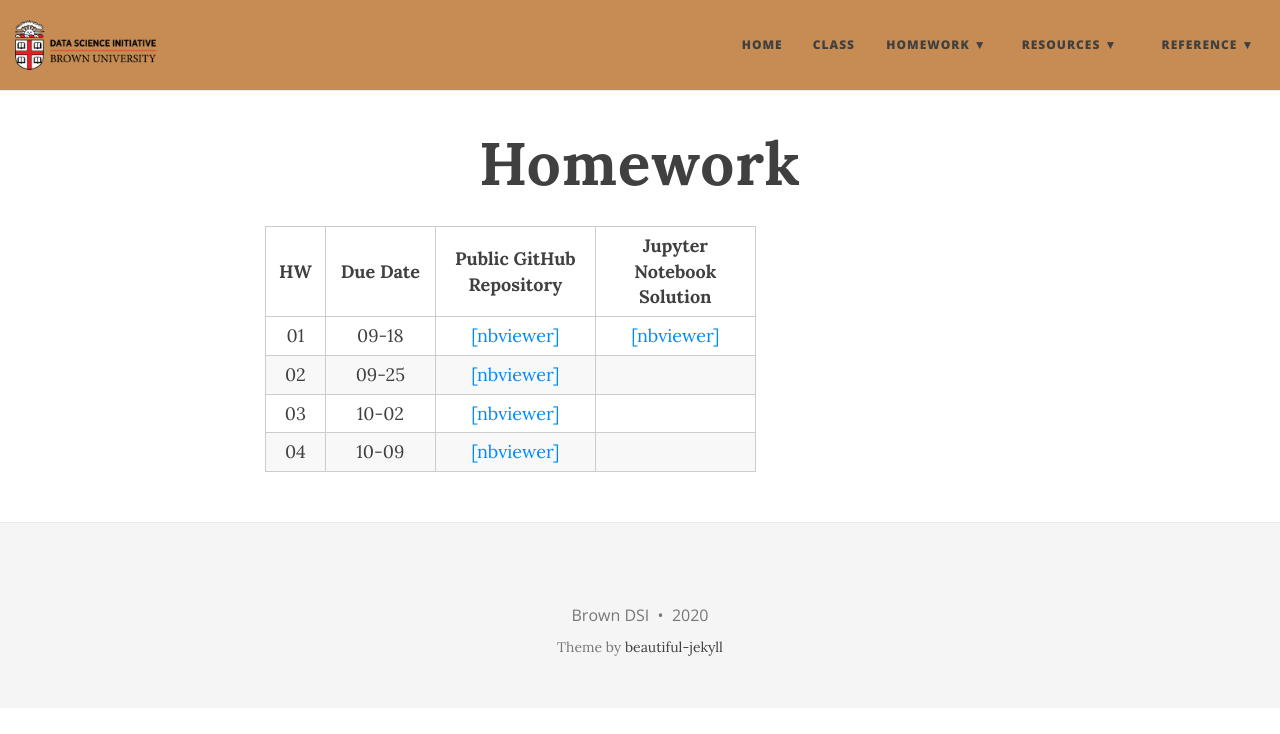
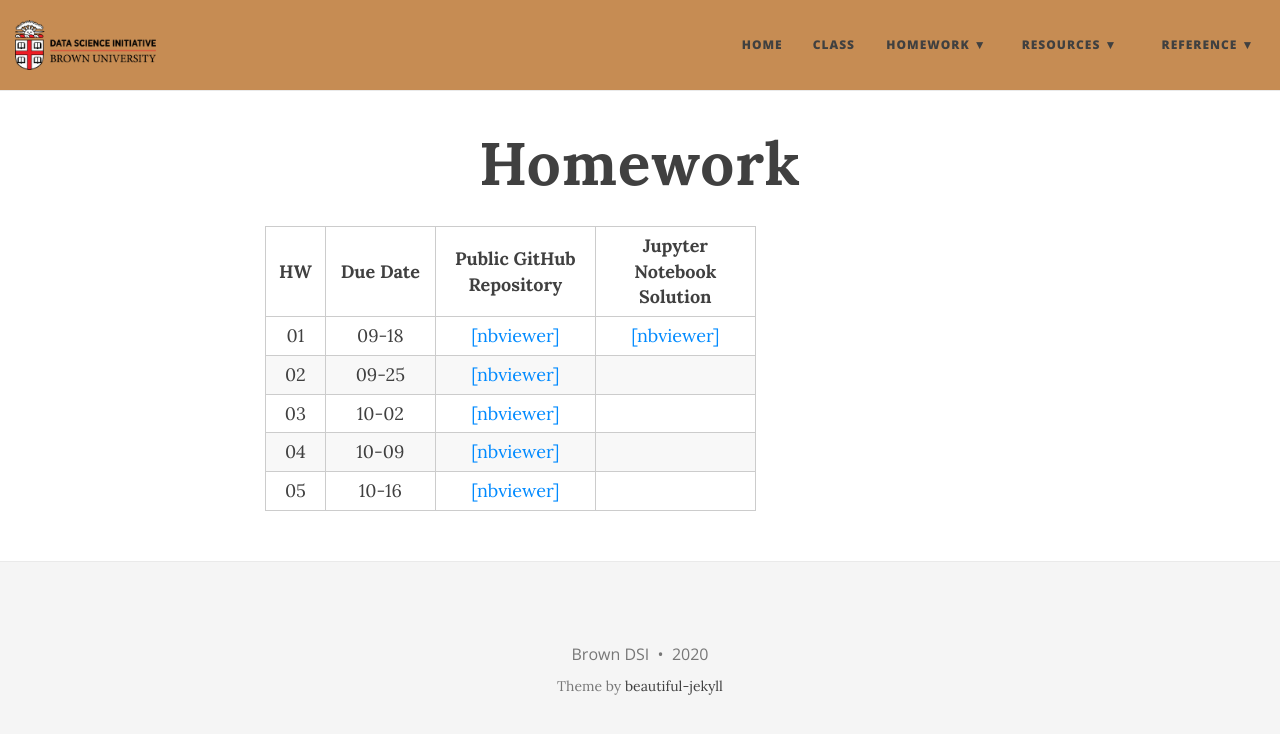
Before and after one commit to data1010/data1010.github.io, a Jekyll site: the page built from homework.md, in a window 1280 px wide. Shown: the top 734 px of the page. Built offline with Jekyll 4.4.1, drawn with Linux system fonts in a browser that asks for light colours; nearby versions of some CDN libraries.

Commit message:
Post the new homework

```diff
--- a/homework.md
+++ b/homework.md
@@ -37,5 +37,11 @@ title: Homework
       <td style="text-align: center"><a href="https://nbviewer.jupyter.org/github/data1010/problem-sets/blob/master/homework/hw04/data1010-hw-04.ipynb">[nbviewer]</a></td>
       <td style="text-align: center"></td>
     </tr>
+    <tr>
+      <td style="text-align: center">05</td>
+      <td style="text-align: center">10-16</td>
+      <td style="text-align: center"><a href="https://nbviewer.jupyter.org/github/data1010/problem-sets/blob/master/homework/hw05/data1010-hw-05.ipynb">[nbviewer]</a></td>
+      <td style="text-align: center"></td>
+    </tr>
   </tbody>
 </table>
```
